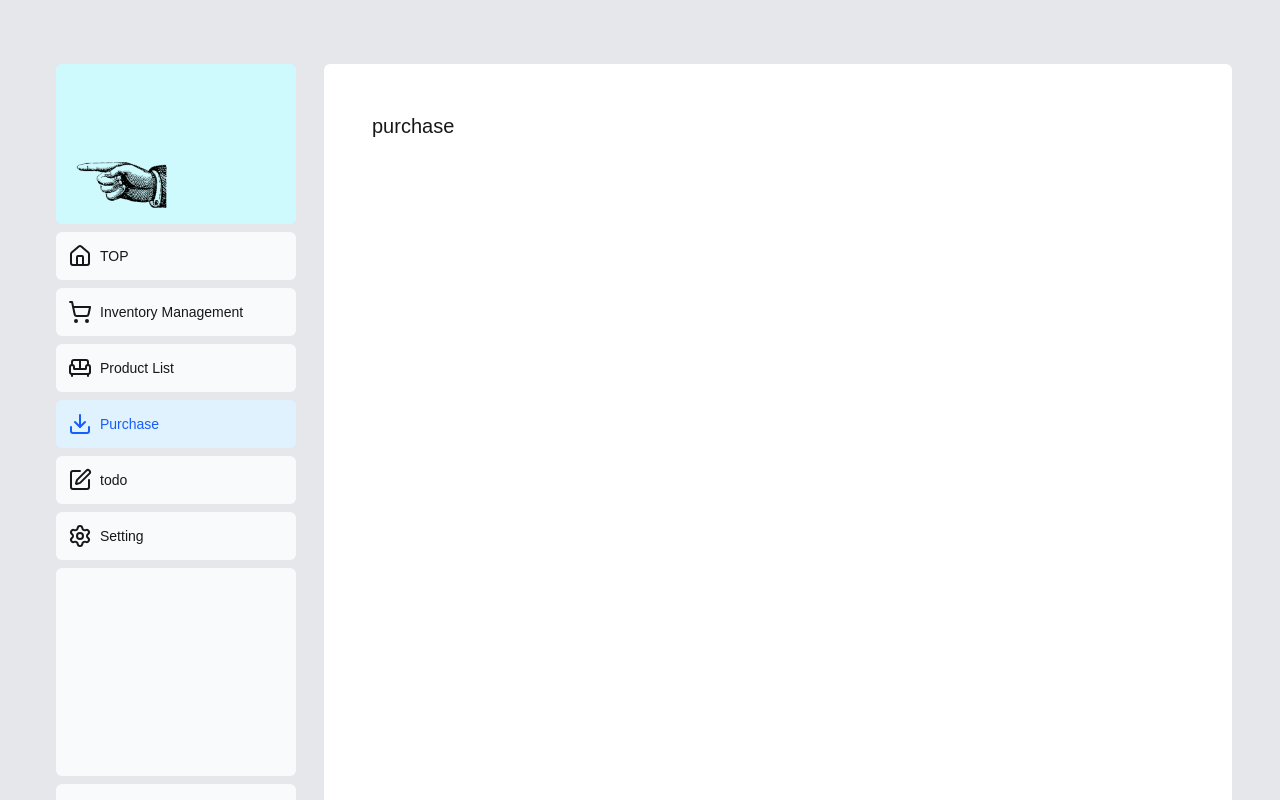
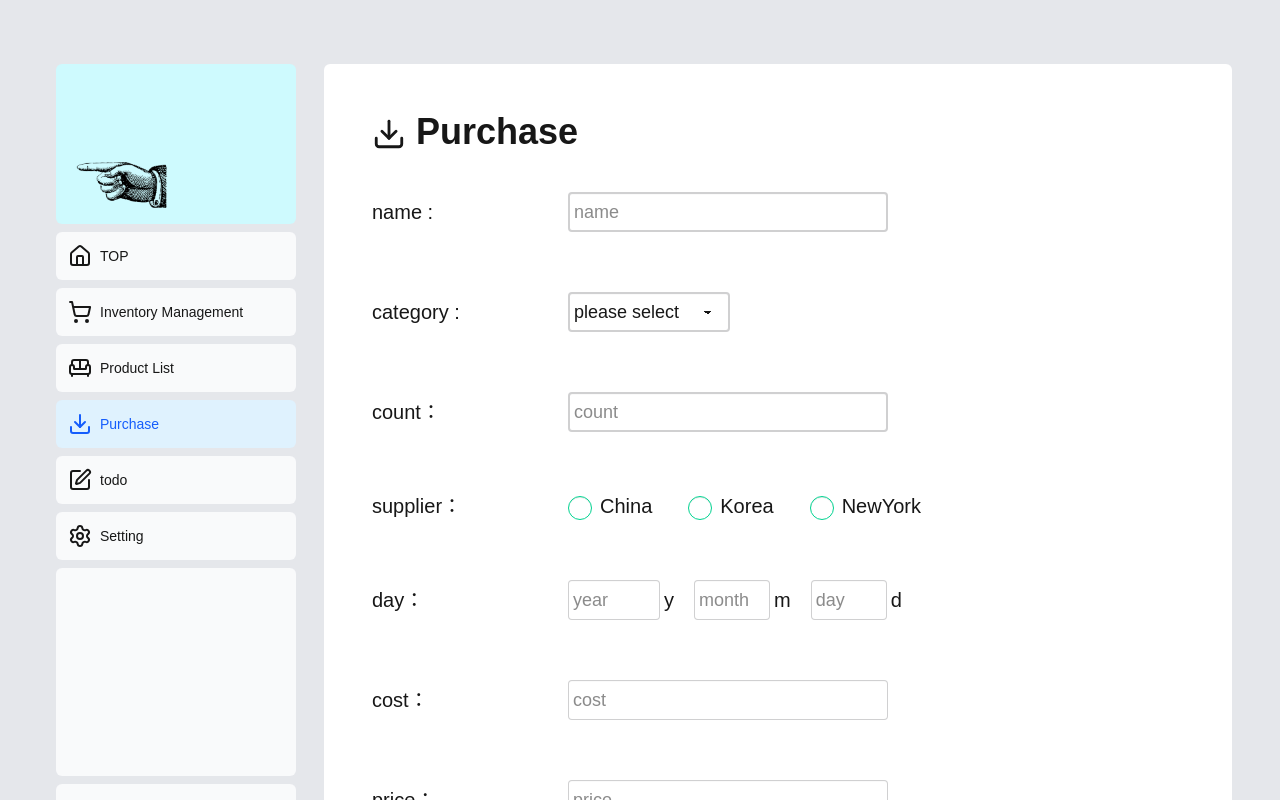
Before and after one commit to takayu7/manegement_app, a Next.js app: page /purchase in a window 1280 px wide. Built offline with nearby package versions, Linux system fonts and the light colour scheme.

Commit message:
purchase画面更新

```diff
--- a/src/app/(pages)/purchase/page.tsx
+++ b/src/app/(pages)/purchase/page.tsx
@@ -1,10 +1,295 @@
-export default async function Page() {
+"use client";
+import { useEffect, useState } from "react";
+import { Download, ListRestart, ListPlus } from "lucide-react";
+
+export default function Page() {
+  const [name, setName] = useState("");
+  const [category, setCategory] = useState("");
+  const [count, setCount] = useState<number | null>(null);
+  const [supplier, setSupplier] = useState("");
+  const [year, setYear] = useState<number | null>(null);
+  const [month, setMonth] = useState<number | null>(null);
+  const [day, setDay] = useState<number | null>(null);
+  const [cost, setCost] = useState<number | null>(null);
+  const [price, setPrice] = useState<number | null>(null);
+  const [total, setTotal] = useState<number | null>(null);
+
+  const [isInputChecked, setIsInputChecked] = useState(true);
+
+  // 数量 × 単価 = 合計金額
+  useEffect(() => {
+    setTotal(count * cost);
+  }, [count, cost]);
+
+  const handleAdd = () => {
+    console.log({
+      name,
+      category,
+      count,
+      supplier,
+      year,
+      month,
+      day,
+      cost,
+      price,
+      total,
+    });
+  };
+
+  const handleReset = () => {
+    setName("");
+    setCategory("");
+    setCount(null);
+    setSupplier("");
+    setYear(null);
+    setMonth(null);
+    setDay(null);
+    setCost(null);
+    setPrice(null);
+    setTotal(null);
+  };
+
+  useEffect(() => {
+    if (
+      name &&
+      category &&
+      count &&
+      supplier &&
+      year &&
+      month &&
+      day &&
+      cost &&
+      price&&
+      total
+    ) {
+      setIsInputChecked(false);
+    } else {
+      setIsInputChecked(true);
+    }
+  }, [name, category, count, supplier, year, month, day, cost, price, total]);
 
   return (
-    <>
-      <h1 className="text-xl">
-        purchase
-      </h1>
-    </>
+    <main>
+      <div className="flex">
+      <h1 className="mb-10 text-xl md:text-4xl font-bold"><Download className="inline-block mr-2.5 size-8.5"/>Purchase</h1>
+    </div>
+
+      <ul className="text-xl font-medium space-y-15 mb-20">
+        <li className="flex items-center gap-4">
+          <label className="w-40">name :</label>
+          <input
+            id="name"
+            name="name"
+            value={name}
+            onChange={(e) => setName(e.target.value)}
+            placeholder="name"
+            className="input rounded-sm mx-5 border-2 p-1 text-lg"
+          />
+        </li>
+
+        <li className="flex items-center gap-4">
+          <label className="w-40">category :</label>
+          <select
+            id="category"
+            name="category"
+            value={category}
+            required
+            onChange={(e) => setCategory(e.target.value)}
+            className="select rounded-sm mx-5 border-2 p-1 w-1/5 text-lg"
+          >
+            <option value="" hidden>
+              please select
+            </option>
+            <option value="服">clothes</option>
+            <option value="帽子">cap</option>
+            <option value="観葉植物">house plants</option>
+            <option value="お皿">plate</option>
+            <option value="コップ">cup</option>
+            <option value="靴">shooes</option>
+            <option value="ペットグッズ">pet goods</option>
+          </select>
+        </li>
+
+        <li className="flex items-center gap-4">
+          <label className="w-40">count：</label>
+          <input
+            name="count"
+            type="text"
+            value={count === null ? "" : count}
+            onChange={(e) => {
+              const v = e.target.value;
+              if (/^\d*$/.test(v)) {
+                setCount(v === "" ? null : Number(v));
+              }
+            }}
+            placeholder="count"
+            className="input rounded-sm mx-5 border-2 p-1 text-lg"
+          />
+        </li>
+
+        <li className="flex items-center gap-4">
+          <label className="w-40">supplier：</label>
+          <div className="flex gap-4">
+            <label>
+              <input
+                type="radio"
+                name="supplier"
+                value="china"
+                checked={supplier === "china"}
+                onChange={(e) => setSupplier(e.target.value)}
+                className="ml-5 mr-2 radio radio-success"
+              />
+              China
+            </label>
+            <label>
+              <input
+                type="radio"
+                name="supplier"
+                value="Korea"
+                checked={supplier === "Korea"}
+                onChange={(e) => setSupplier(e.target.value)}
+                className="ml-5 mr-2 radio radio-success"
+              />
+              Korea
+            </label>
+            <label>
+              <input
+                type="radio"
+                name="supplier"
+                value="NewYork"
+                checked={supplier == "NewYork"}
+                onChange={(e) => setSupplier(e.target.value)}
+                className="ml-5 mr-2 radio radio-success"
+              />
+              NewYork
+            </label>
+          </div>
+        </li>
+
+        <li className="flex items-center gap-4">
+          <label className="w-40">day：</label>
+
+          <div className="flex items-center ">
+            <input
+              id="year"
+              name="year"
+              type="text"
+              maxLength={4}
+              value={year === null ? "" : year}
+              onChange={(e) => {
+                const v = e.target.value;
+                if (/^\d*$/.test(v)) {
+                  setYear(v === "" ? null : Number(v));
+                }
+              }}
+              placeholder="year"
+              className="input rounded-sm ml-5 mr-1 p-1 w-23 text-lg"
+            />
+            y
+            <input
+              id="month"
+              name="month"
+              type="text"
+              maxLength={2}
+              value={month === null ? "" : month}
+              onChange={(e) => {
+                const v = e.target.value;
+                if (/^\d*$/.test(v)) {
+                  setMonth(v === "" ? null : Number(v));
+                }
+              }}
+              placeholder="month"
+              className="input rounded-sm mx-5 mr-1 p-1 w-19 text-lg"
+            />
+            m
+            <input
+              id="day"
+              name="day"
+              type="text"
+              maxLength={2}
+              value={day === null ? "" : day}
+              onChange={(e) => {
+                const v = e.target.value;
+                if (/^\d*$/.test(v)) {
+                  setDay(v === "" ? null : Number(v));
+                }
+              }}
+              placeholder="day"
+              className="input rounded-sm mx-5 mr-1 p-1 w-19 text-lg"
+            />
+            d
+          </div>
+        </li>
+
+        <li className="flex items-center gap-4">
+          <label className="w-40">cost：</label>
+          <input
+            id="cost"
+            name="cost"
+            type="text"
+            value={cost === null ? "" : cost}
+            onChange={(e) => {
+              const v = e.target.value;
+              if (/^\d*$/.test(v)) {
+                setCost(v === "" ? null : Number(v));
+              }
+            }}
+            placeholder="cost"
+            className="input rounded-sm mx-5 p-1 text-lg"
+          />
+        </li>
+
+        <li className="flex items-center gap-4">
+          <label className="w-40">price：</label>
+          <input
+            id="price"
+            name="price"
+            type="text"
+            value={price === null ? "" : price}
+            onChange={(e) => {
+              const v = e.target.value;
+              if (/^\d*$/.test(v)) {
+                setPrice(v === "" ? null : Number(v));
+              }
+            }}
+            placeholder="price"
+            className="input rounded-sm mx-5 p-1 text-lg"
+          />
+        </li>
+
+        <li className="flex items-center gap-4">
+          <label className="w-40">total：</label>
+          <input
+            id="total"
+            name="total"
+            type="number"
+            value={total === null ? "" : total}
+            readOnly
+            data-format="$1 yen"
+            className="mx-10 p-1 font-bold mr-1 w-1xl text-1xl"
+          />
+          yen
+        </li>
+      </ul>
+
+      <div className="flex gap-3 mt-2 justify-end">
+        <button
+
+          type="reset"
+          className="btn btn-outline btn-xl btn-wide"
+          onClick={() => handleReset()}
+        ><ListRestart />
+          reset
+        </button>
+        <button
+          type="submit"
+          disabled={isInputChecked}
+          className="btn btn-outline btn-success btn-xl btn-wide"
+          onClick={() => handleAdd()}
+        ><ListPlus />
+          add
+        </button>
+      </div>
+    </main>
   );
 }
```
